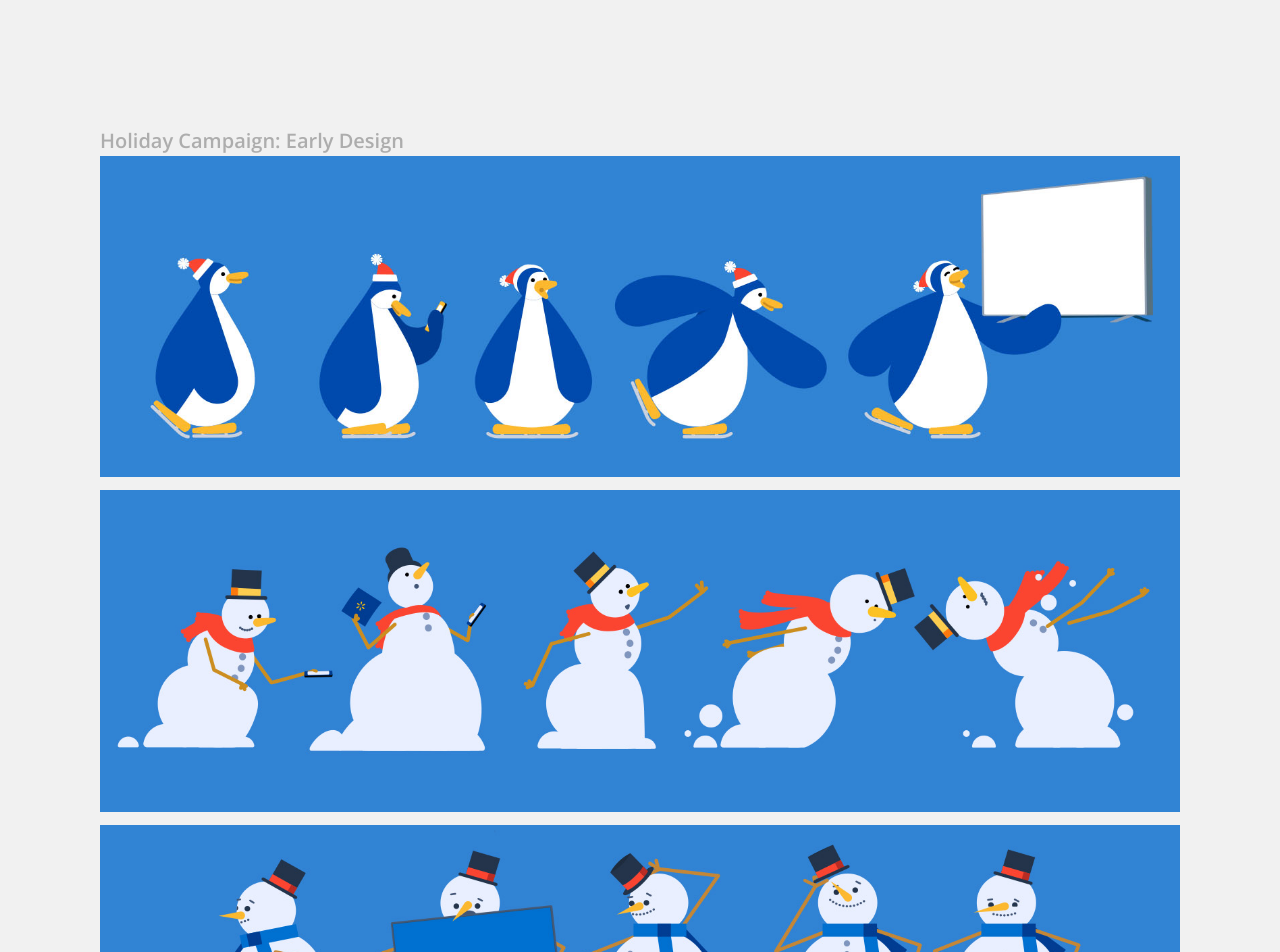
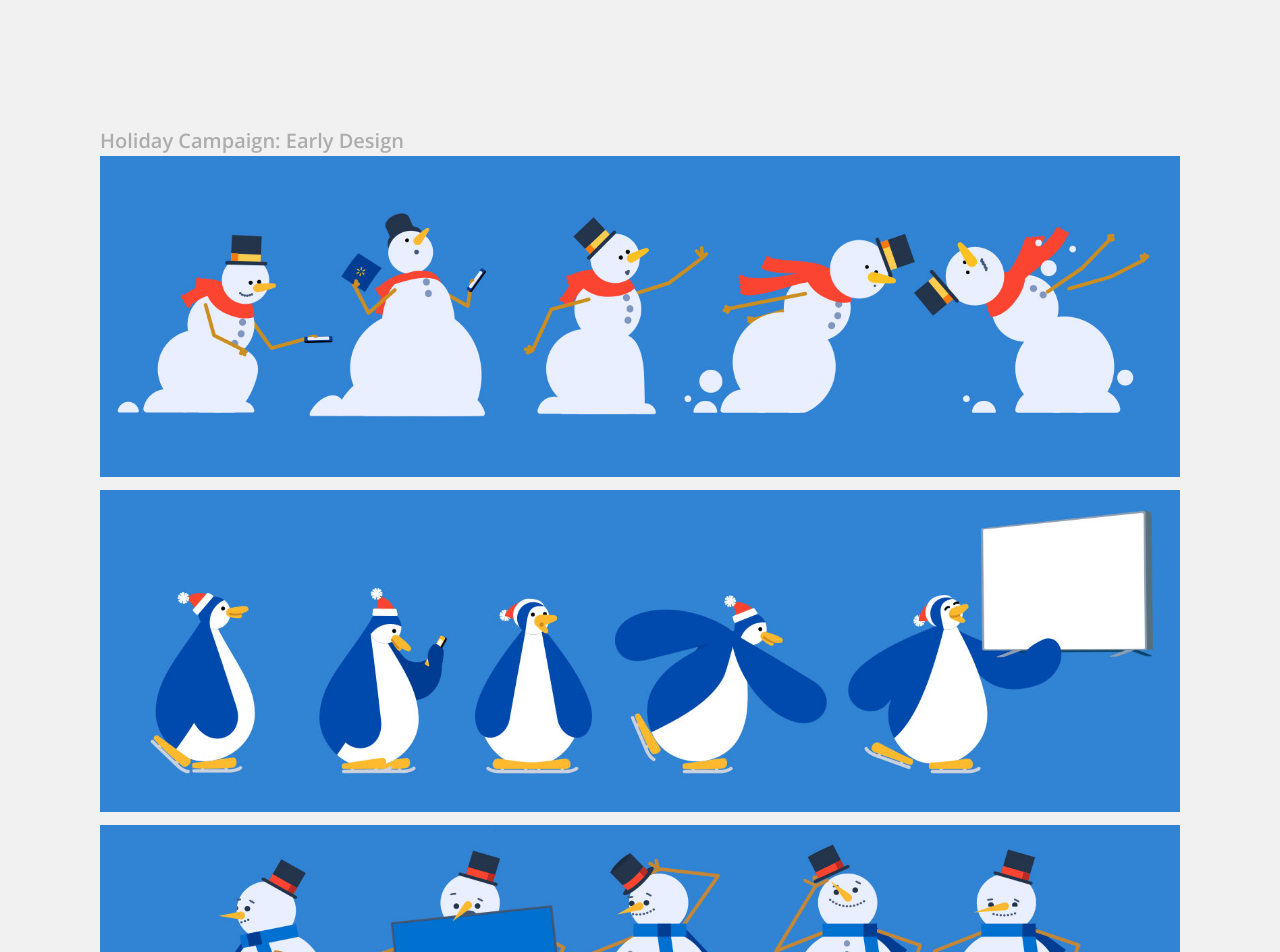
Before and after one commit to gorociao/peprally-website, a Jekyll site: the page built from _my_collection/walmart.markdown, in a window 1280 px wide. Shown: the part 2195-3147 px from the top of the page. Built offline with Jekyll 4.4.1, drawn with Linux system fonts in a browser that asks for light colours; grey boxes are pictures that could not be loaded.

Commit message:
small change to WM order of images

```diff
--- a/_my_collection/walmart.markdown
+++ b/_my_collection/walmart.markdown
@@ -28,10 +28,10 @@ A slice of the the many campaigns we’ve worked on for America’s biggest reta
 ## **Holiday Campaign: Early Design**
 
 {: .image .full}
-![]({{ site.url }}/images/walmart/WMLineup01.jpg)
+![]({{ site.url }}/images/walmart/WMLineup02.jpg)
 
 {: .image .full}
-![]({{ site.url }}/images/walmart/WMLineup02.jpg)
+![]({{ site.url }}/images/walmart/WMLineup01.jpg)
 
 {: .image .full}
 ![]({{ site.url }}/images/walmart/WMLineup03.jpg)
```
